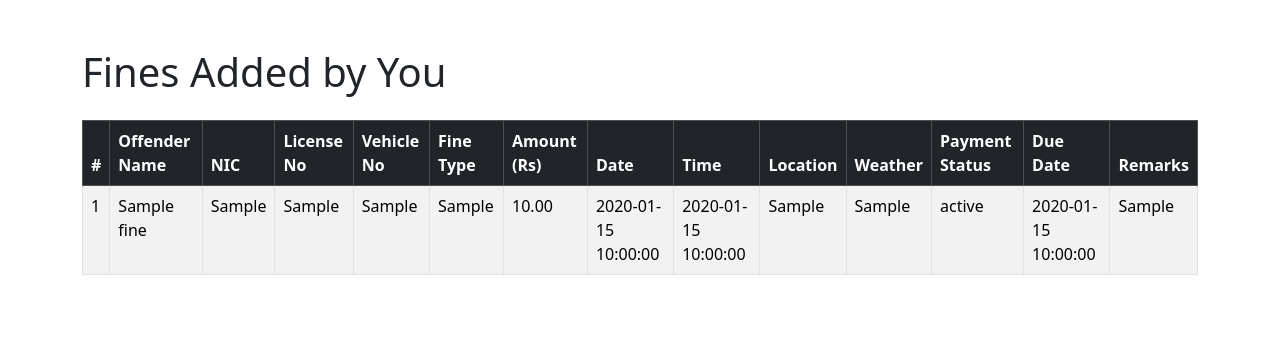
After one commit to sanodyaJinadasa/FineMate, a PHP site: page /view_officer_fines.php in a window 1280 px wide. The commit adds this page. Shown: the top 338 px of the page. Run offline with PHP 8.4, Linux system fonts and the light colour scheme; the visitor is signed in with stand-in values (Sample User, id 1); tables that the repository leaves empty or names only in its code hold one stand-in row (values such as "Sample post").

```diff
--- a/driver_dashboard.php
+++ b/driver_dashboard.php
@@ -3,7 +3,7 @@ session_start();
 
 // Check if user is logged in
 if (!isset($_SESSION['user_id']) || $_SESSION['role'] !== 'driver') {
-    header('Location: login.html');
+    header('Location: login.php');
     exit;
 }
 
@@ -18,5 +18,6 @@ $userName = $_SESSION['name'];
 <body>
     <h1>Driver Dashboard</h1>
     <p>Welcome, <?php echo htmlspecialchars($userName); ?>!</p>
+     <a href="view_driver_fines.php">View Fines</a>
 </body>
 </html>
--- a/officer_dashboard.php
+++ b/officer_dashboard.php
@@ -19,8 +19,8 @@ $userName = $_SESSION['name'];
 <body>
     <h1>Officer Dashboard</h1>
     <p>Welcome, <?php echo htmlspecialchars($userName); ?>!</p>
-    <a href="fine_form.php">Add Fine</a>
-
+    <a href="fine_form.php">Add Fine</a><br>
+    <a href="view_officer_fines.php">View Fines</a>
 </body>
     <script src="https://cdn.jsdelivr.net/npm/sweetalert2@11"></script>
 
--- /dev/null
+++ b/view_officer_fines.php
@@ -0,0 +1,79 @@
+<?php
+session_start();
+require 'db_connect.php';
+
+// Only logged-in officers
+if (!isset($_SESSION['user_id']) || $_SESSION['role'] !== 'officer') {
+    die("Unauthorized access.");
+}
+
+$officer_id = $_SESSION['user_id'];
+
+try {
+    $stmt = $pdo->prepare("SELECT * FROM fines WHERE officer_id = ? ORDER BY fine_date DESC, fine_time DESC");
+    $stmt->execute([$officer_id]);
+    $fines = $stmt->fetchAll(PDO::FETCH_ASSOC);
+} catch (Exception $e) {
+    die("Error fetching fines: " . $e->getMessage());
+}
+?>
+<!DOCTYPE html>
+<html lang="en">
+<head>
+    <meta charset="UTF-8">
+    <title>My Added Fines</title>
+    <link href="https://cdn.jsdelivr.net/npm/bootstrap@5.3.3/dist/css/bootstrap.min.css" rel="stylesheet">
+</head>
+<body>
+<div class="container py-5">
+    <h1 class="mb-4">Fines Added by You</h1>
+
+    <?php if (count($fines) === 0): ?>
+        <div class="alert alert-info">You have not added any fines yet.</div>
+    <?php else: ?>
+        <div class="table-responsive">
+            <table class="table table-bordered table-striped">
+                <thead class="table-dark">
+                    <tr>
+                        <th>#</th>
+                        <th>Offender Name</th>
+                        <th>NIC</th>
+                        <th>License No</th>
+                        <th>Vehicle No</th>
+                        <th>Fine Type</th>
+                        <th>Amount (Rs)</th>
+                        <th>Date</th>
+                        <th>Time</th>
+                        <th>Location</th>
+                        <th>Weather</th>
+                        <th>Payment Status</th>
+                        <th>Due Date</th>
+                        <th>Remarks</th>
+                    </tr>
+                </thead>
+                <tbody>
+                    <?php foreach ($fines as $index => $fine): ?>
+                        <tr>
+                            <td><?= $index + 1 ?></td>
+                            <td><?= htmlspecialchars($fine['offender_name']) ?></td>
+                            <td><?= htmlspecialchars($fine['offender_nic']) ?></td>
+                            <td><?= htmlspecialchars($fine['offender_license_no']) ?></td>
+                            <td><?= htmlspecialchars($fine['vehicle_no']) ?></td>
+                            <td><?= htmlspecialchars($fine['fine_type']) ?></td>
+                            <td><?= number_format($fine['fine_amount'], 2) ?></td>
+                            <td><?= htmlspecialchars($fine['fine_date']) ?></td>
+                            <td><?= htmlspecialchars($fine['fine_time']) ?></td>
+                            <td><?= htmlspecialchars($fine['fine_location']) ?></td>
+                            <td><?= htmlspecialchars($fine['weather']) ?></td>
+                            <td><?= htmlspecialchars($fine['payment_status']) ?></td>
+                            <td><?= htmlspecialchars($fine['due_date']) ?></td>
+                            <td><?= htmlspecialchars($fine['remarks']) ?></td>
+                        </tr>
+                    <?php endforeach; ?>
+                </tbody>
+            </table>
+        </div>
+    <?php endif; ?>
+</div>
+</body>
+</html>
```
Also changed, not shown: view_driver_fines.php (added, +84 -0 lines).
